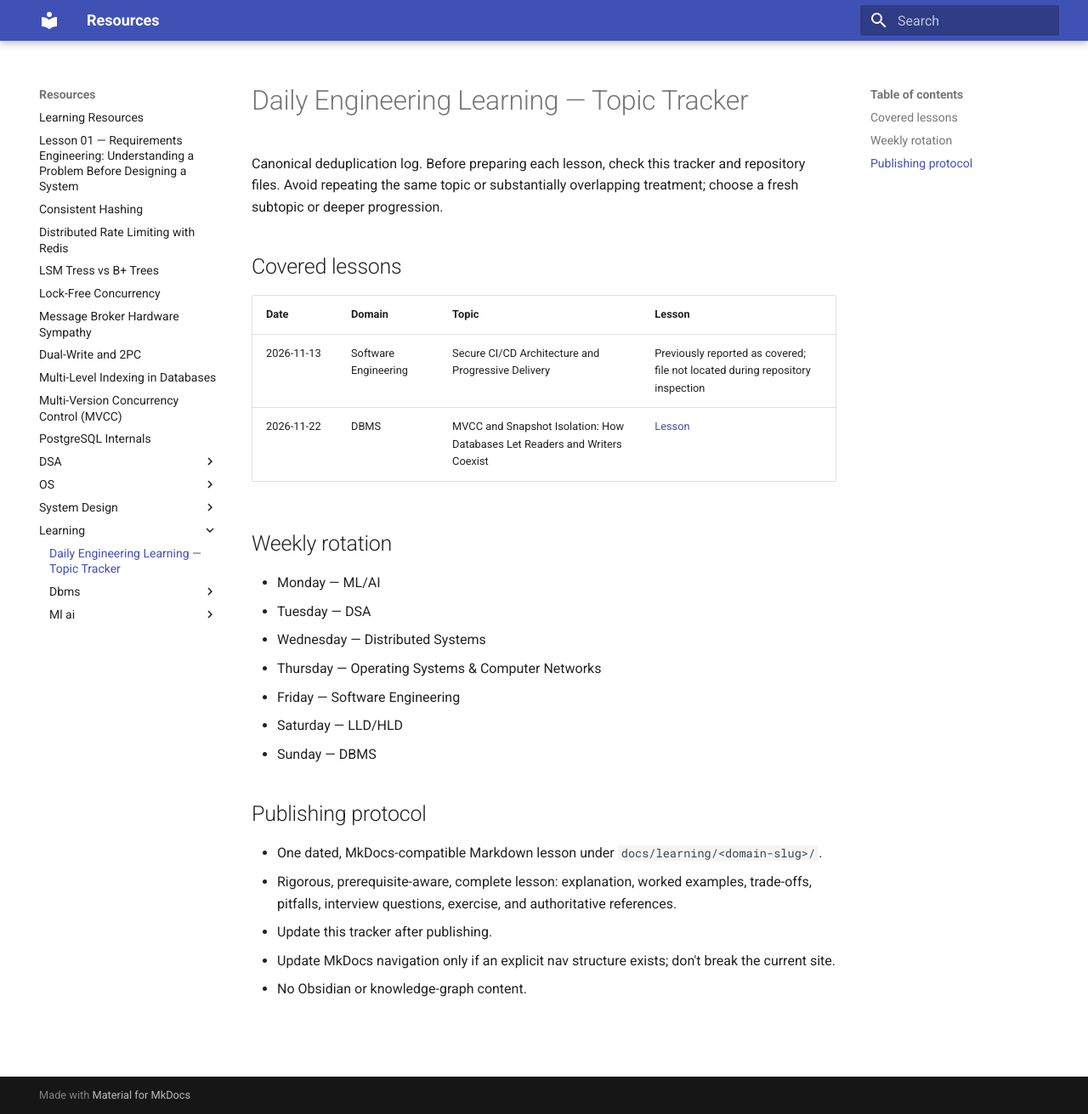
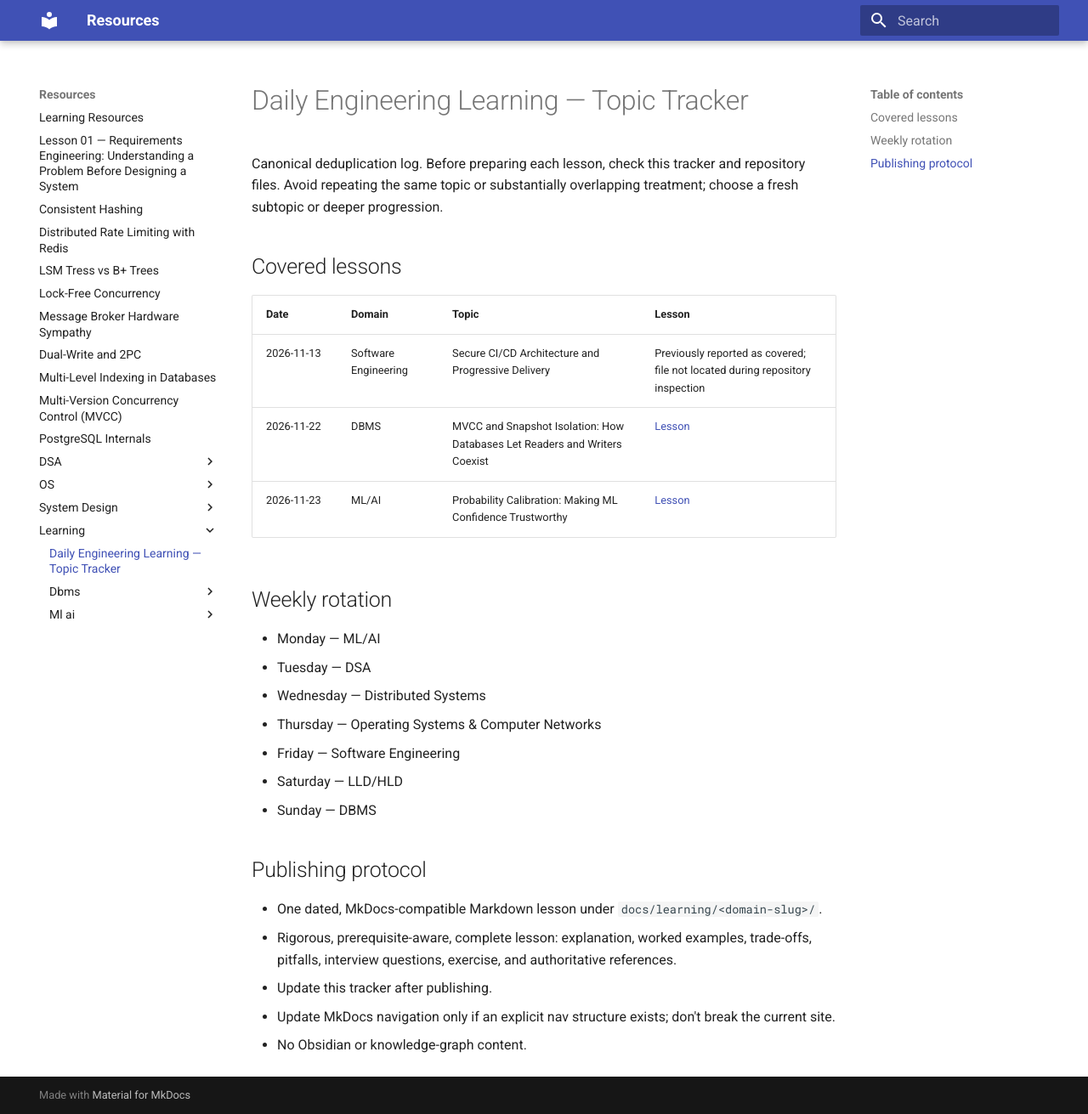
Before and after one commit to ashishpatidar123/resources, an MkDocs documentation site: the page built from docs/learning/topic-tracker.md, in a window 1280 px wide and 1311 px high. Shown: the whole window at 85% size. Built offline with MkDocs 1.6.1 and Material for MkDocs 9.7.7, drawn with Linux system fonts in a browser that asks for light colours.

Commit message:
Track probability calibration ML lesson

```diff
--- a/docs/learning/topic-tracker.md
+++ b/docs/learning/topic-tracker.md
@@ -8,6 +8,7 @@ Canonical deduplication log. Before preparing each lesson, check this tracker an
 |---|---|---|---|
 | 2026-11-13 | Software Engineering | Secure CI/CD Architecture and Progressive Delivery | Previously reported as covered; file not located during repository inspection |
 | 2026-11-22 | DBMS | MVCC and Snapshot Isolation: How Databases Let Readers and Writers Coexist | [Lesson](dbms/2026-11-22-mvcc-and-snapshot-isolation.md) |
+| 2026-11-23 | ML/AI | Probability Calibration: Making ML Confidence Trustworthy | [Lesson](ml-ai/2026-11-23-probability-calibration.md) |
 
 ## Weekly rotation
 
```
